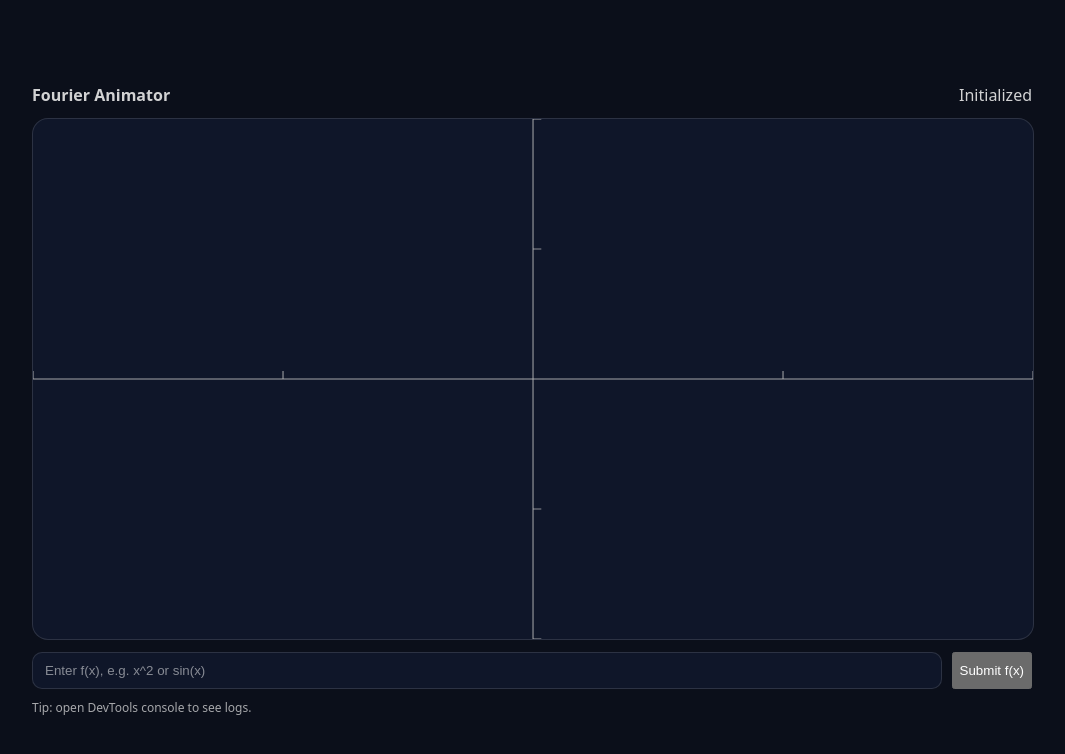
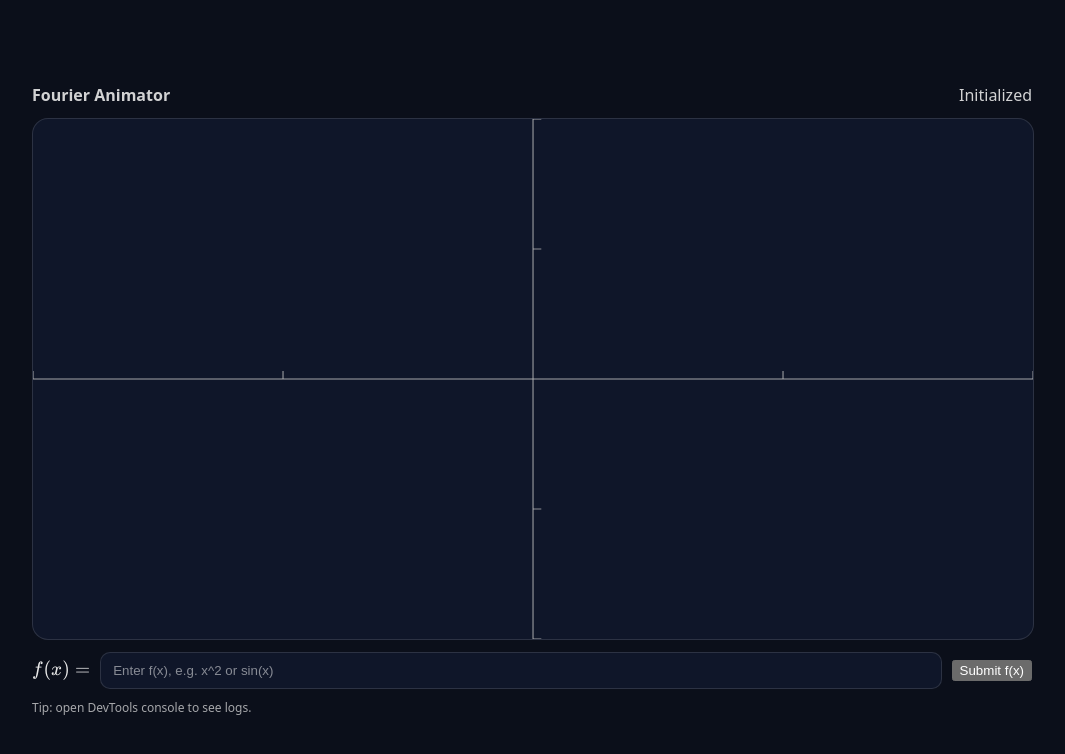
Before and after one commit to bslininger/fourier-visualization, a website built with Vite: page index.html in a window 1280 px wide. Shown: the whole page, without its empty margins (108-1173 px from the left). Built offline with nearby package versions, Linux system fonts and the light colour scheme.

Commit message:
Import Katex and do first math text rendering

```diff
--- a/index.html
+++ b/index.html
@@ -35,6 +35,7 @@
       }
       .functionInput {
         display: flex;
+        align-items: center;
         gap: 10px;
         margin-top: 12px;
         margin-bottom: 10px;
@@ -68,6 +69,7 @@
       <canvas id="graph" width="1200" height="650"></canvas>
 
       <div class="functionInput">
+        <span id="fxLabel">\$f(x) =\$</span>
         <input id="functionInputTextBox" type="text" placeholder="Enter f(x), e.g. x^2 or sin(x)" />
         <button id="functionSubmit">Submit f(x)</button>
       </div>
--- a/package.json
+++ b/package.json
@@ -17,6 +17,7 @@
     "vite": "^8.0.2"
   },
   "dependencies": {
+    "katex": "^0.16.44",
     "mathjs": "^15.1.1"
   }
 }
--- a/src/main.ts
+++ b/src/main.ts
@@ -5,6 +5,16 @@
 
     import { create, all, type MathNode, type EvalFunction } from "mathjs";
     const math = create(all!);
+    import katex from "katex";
+    import "katex/dist/katex.min.css";
+    import renderMathInElement from "katex/contrib/auto-render";
+
+    renderMathInElement(document.body, {
+        delimiters: [
+            { left: "\\$$", right: "\\$$", display: true },
+            { left: "\\$", right: "\\$", display: false }
+        ]
+    });
 
     // Types
     type Point = {x: number, y: number};
```
Also changed, not shown: src/vite-env.d.ts (added, +11 -0 lines), 1 other file.
